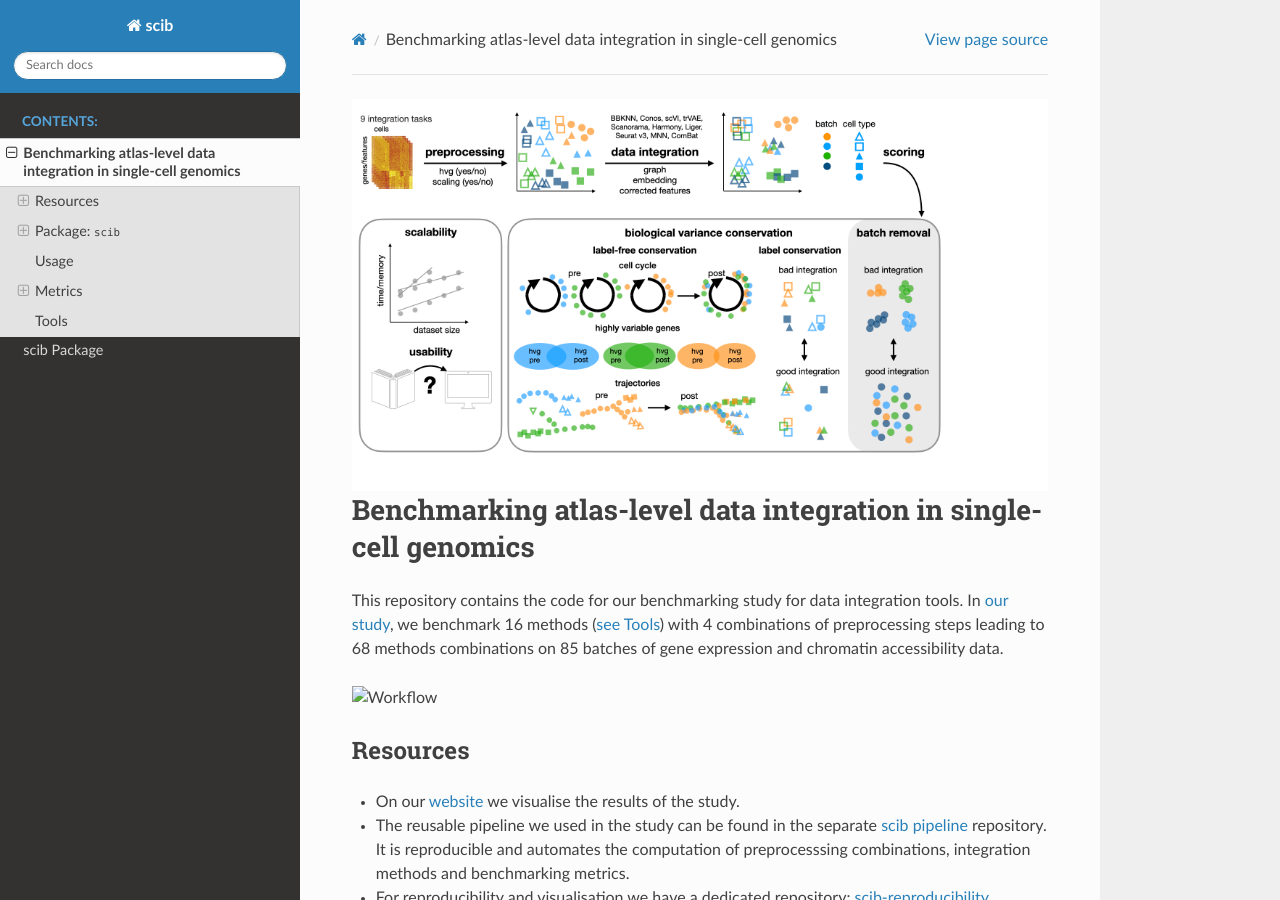
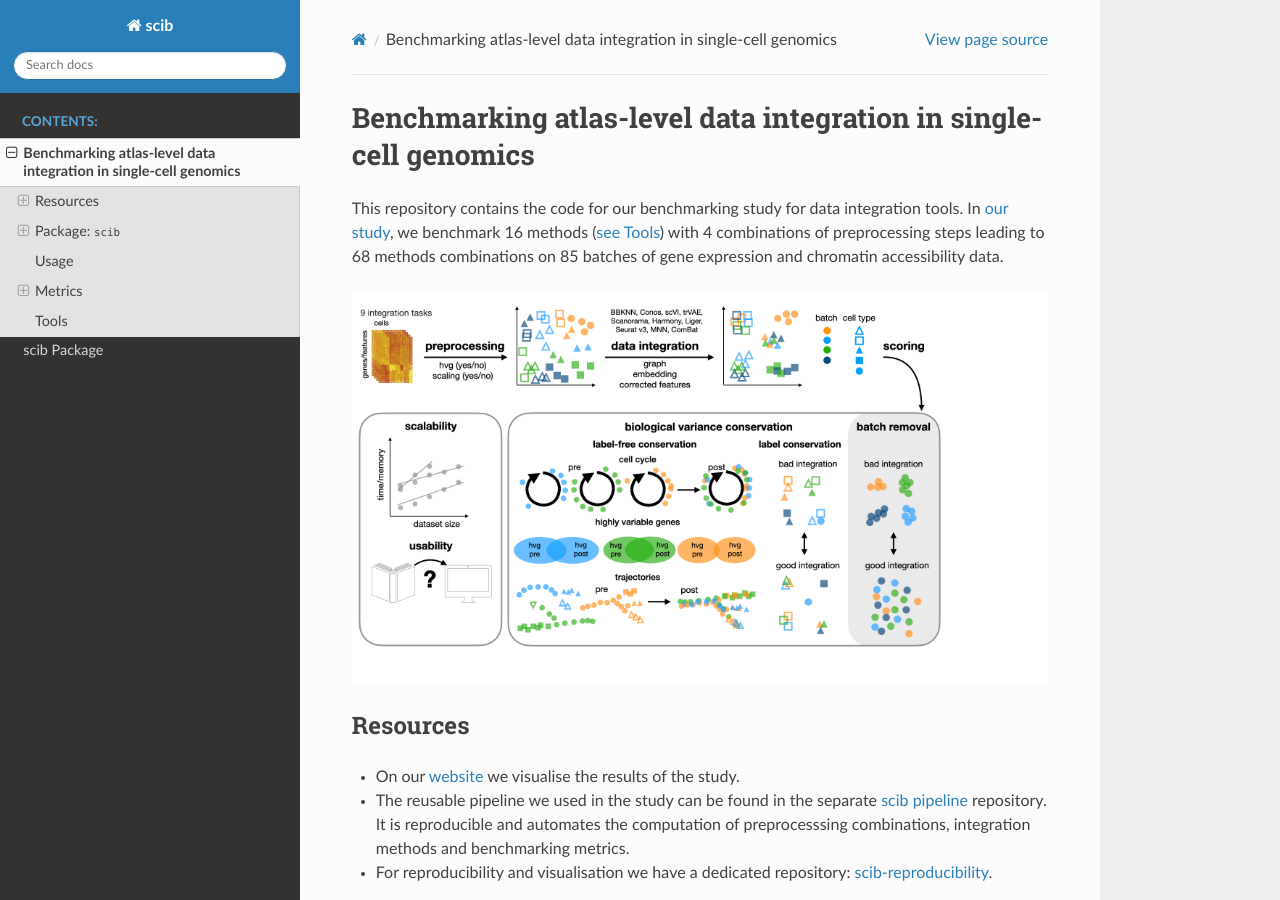
Before and after one commit to theislab/scib, a Sphinx documentation site: the page built from docs/source/readme.rst, in a window 1280 px wide and 900 px high. Built offline with Sphinx 7.4.7 and the Read the Docs theme 2.0.0, drawn with Linux system fonts in a browser that asks for light colours.

Commit message:
use github link for figure instead of relative one

```diff
--- a/README.md
+++ b/README.md
@@ -5,7 +5,7 @@ In [our study](https://www.biorxiv.org/content/10.1101/2020.05.22.111161v1), we
 methods ([see Tools](##Tools)) with 4 combinations of preprocessing steps leading to 68 methods combinations on 85
 batches of gene expression and chromatin accessibility data.
 
-![Workflow](./figure.png)
+![Workflow](https://raw.githubusercontent.com/theislab/scib/main/figure.png)
 
 ## Resources
 
--- a/docs/source/readme.rst
+++ b/docs/source/readme.rst
@@ -1,6 +1,2 @@
-.. image:: ../../figure.png
-  :alt: Workflow
-
-
 .. include:: ../../README.md
-   :parser: myst_parser.sphinx_
+    :parser: myst_parser.sphinx_
```
